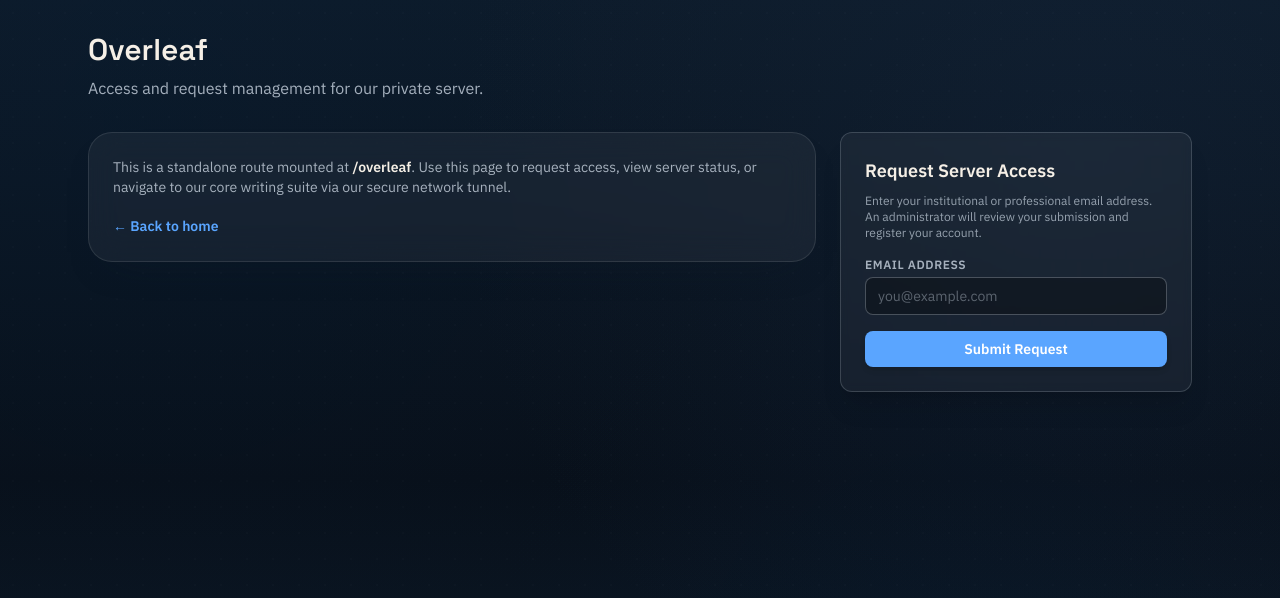
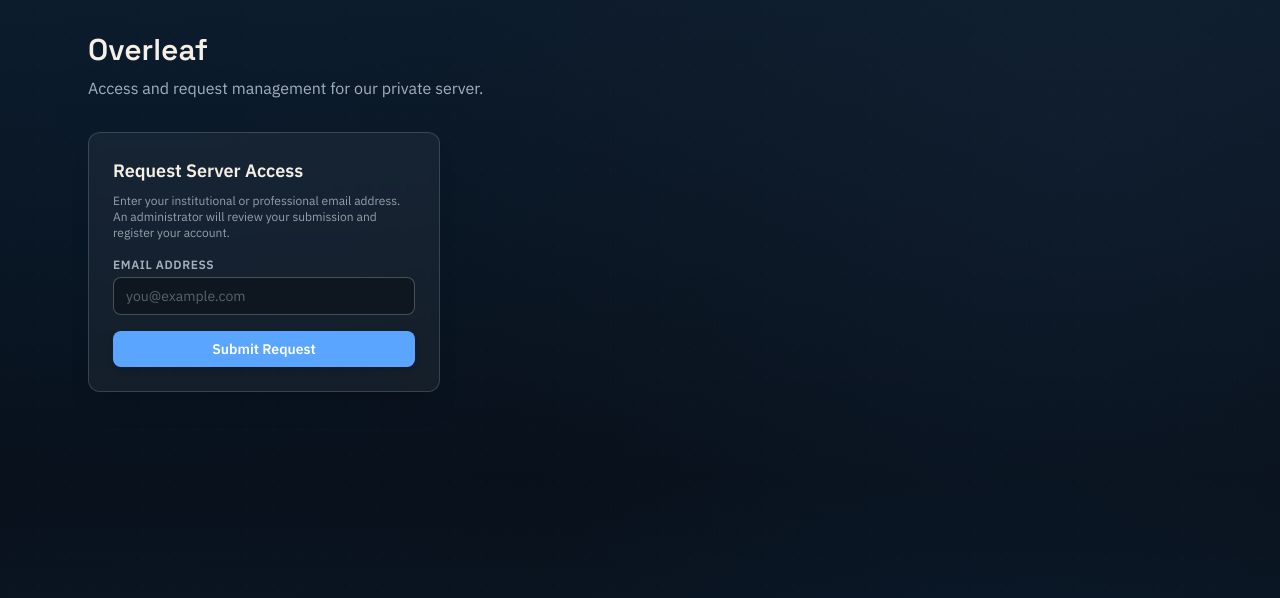
Before and after one commit to andrasbabai/andrasbabai.github.io, a React (Vite) app: page /overleaf in a window 1280 px wide. Shown: the top 598 px of the page. Built offline with nearby package versions, Linux system fonts and the light colour scheme.

Commit message:
Update Overleaf.tsx

```diff
--- a/src/Overleaf.tsx
+++ b/src/Overleaf.tsx
@@ -14,17 +14,6 @@
       </header>
 
       <main className="grid grid-cols-1 md:grid-cols-3 gap-6 items-start">
-        {/* Left/Main Column: Server Info */}
-        <div className="card p-6 md:col-span-2 space-y-4">
-          <p className="text-sm text-mist/80">
-            This is a standalone route mounted at <strong className="text-sand">/overleaf</strong>. Use this page to request access, view server status, or navigate to our core writing suite via our secure network tunnel.
-          </p>
-          <div>
-            <a href="/" className="inline-block text-sm font-semibold text-darkorange hover:underline">
-              &larr; Back to home
-            </a>
-          </div>
-        </div>
 
         {/* Right Column: Dynamic Registration Request Form */}
         <div className="card p-6 border border-mist/20 rounded-xl bg-opacity-50 backdrop-blur-sm shadow-xl">
```
